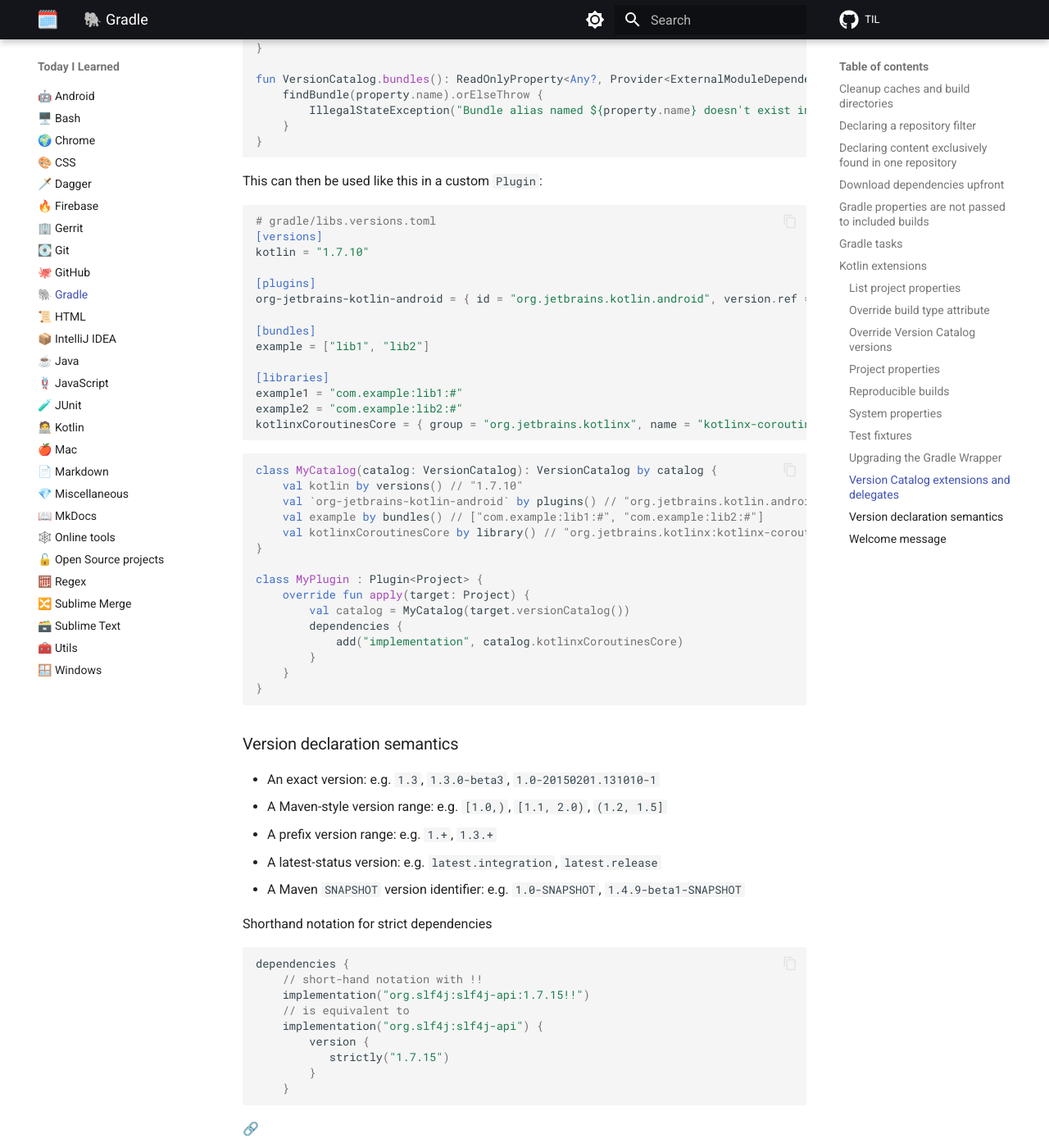
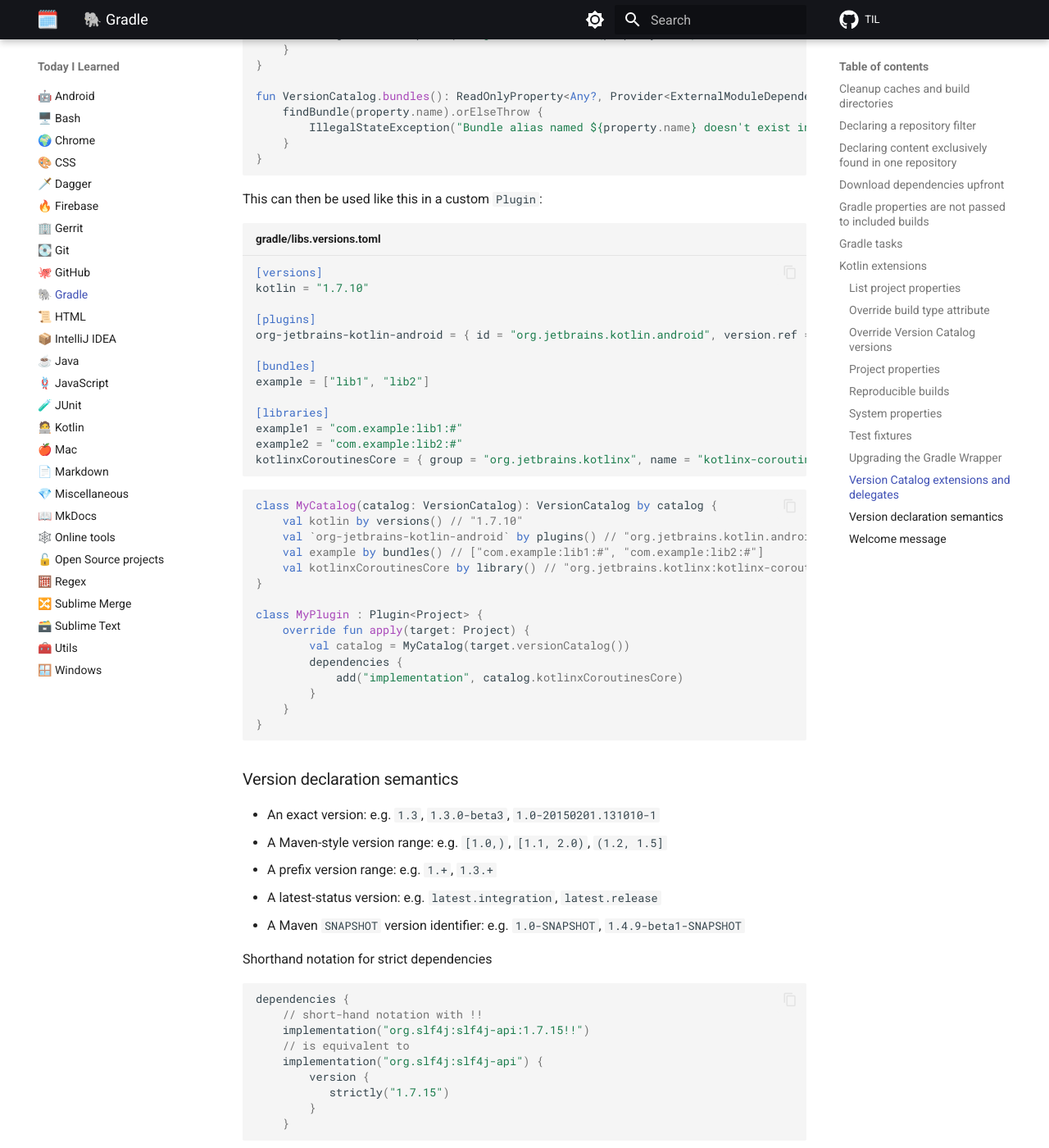
Before and after one commit to SimonMarquis/TIL, an MkDocs documentation site: the page built from docs/gradle.md, in a window 1280 px wide and 1400 px high, scrolled down 7629 px. Shown: the whole window at 82% size. Built offline with MkDocs 1.6.1 and Material for MkDocs 9.7.7, drawn with Linux system fonts in a browser that asks for light colours; comment, search, counter and statistics services are not loaded; some of the changed text lies outside the part shown.

Commit message:
[Gradle] Update blocks title

````diff
--- a/docs/gradle.md
+++ b/docs/gradle.md
@@ -279,8 +279,7 @@
 Using the `-D` command-line option, you can pass a system property to the JVM which runs Gradle.
 You can also set system properties in `gradle.properties` files with the prefix `systemProp.`.
 
-```properties
-# gradle.properties
+```properties title="gradle.properties"
 systemProp.gradle.user.home=/gradle
 ```
 !!! info
@@ -398,8 +397,7 @@
 
 This can then be used like this in a custom `Plugin`:
 
-```toml
-# gradle/libs.versions.toml
+```toml title="gradle/libs.versions.toml"
 [versions]
 kotlin = "1.7.10"
 
@@ -462,7 +460,6 @@
 !!! quote
     Controls whether Gradle should print a welcome message. If set to `never` then the welcome message will be suppressed. If set to `once` then the message is printed once for each new version of Gradle. Default is `once`.
 
-```properties
-# gradle.properties
+```properties title="gradle.properties"
 org.gradle.welcome=never
 ```
````
